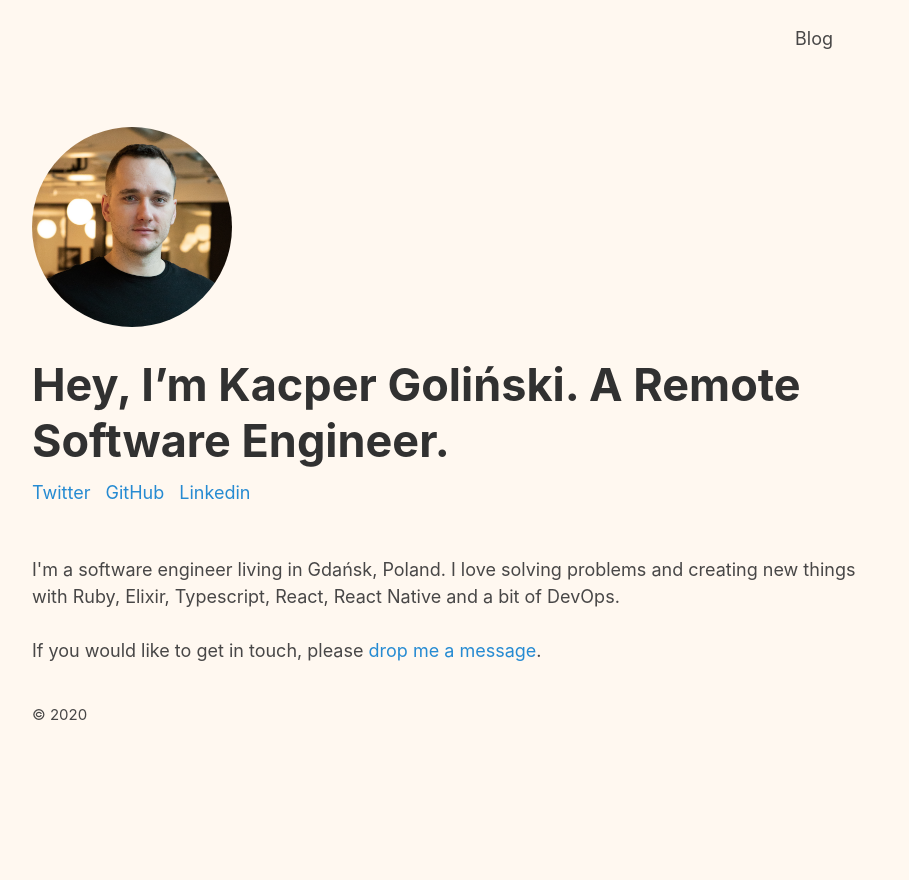
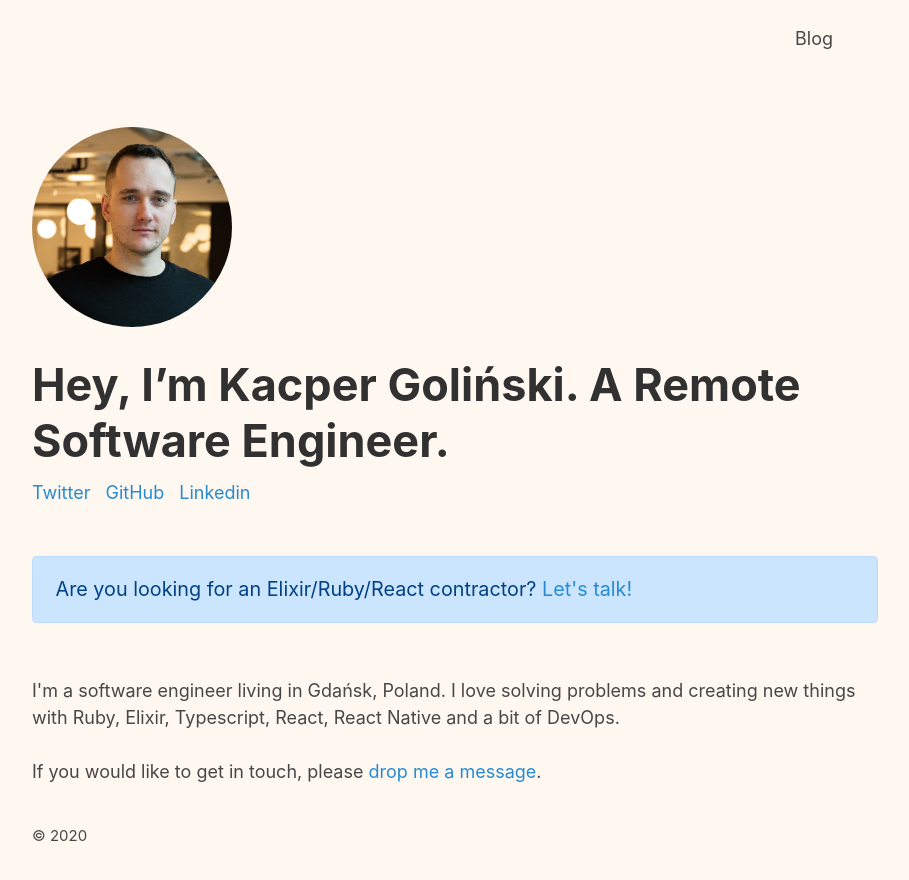
Before and after one commit to caspg/caspg.github.io, a Jekyll site: the page built from index.html, in a window 1280 px wide. Shown: the top 880 px of the page, without its empty margins (185-1094 px from the left). Built offline with Jekyll 4.4.1, drawn with Linux system fonts in a browser that asks for light colours; the list of posts is cut into pages by our own code.

Commit message:
add "looking for a contract" info

```diff
--- a/_sass/_layout.scss
+++ b/_sass/_layout.scss
@@ -14,3 +14,12 @@ footer {
   margin-top: 2rem;
   margin-bottom: 2rem;
 }
+
+.contract-alert {
+  color: #004085;
+  background-color: #cce5ff;
+  border: 1px solid #b8daff;
+  border-radius: .25rem;
+  padding: 1rem 1.25rem;
+  font-size: 1.1rem;
+}
--- a/index.html
+++ b/index.html
@@ -17,6 +17,13 @@ title: Home
   </header>
 
   <main>
+    <div class="contract-alert">
+      Are you looking for an Elixir/Ruby/React contractor? <a href="mailto:kacper.golinski@gmail.com">Let's talk!</a>
+    </div>
+
+    <br>
+    <br>
+
     <p>
       I'm a software engineer living in Gdańsk, Poland.
       I love solving problems and creating new things with Ruby, Elixir, Typescript, React, React Native and a bit of DevOps.
```
Also changed, not shown: _layouts/post.html (+8 -0 lines).
